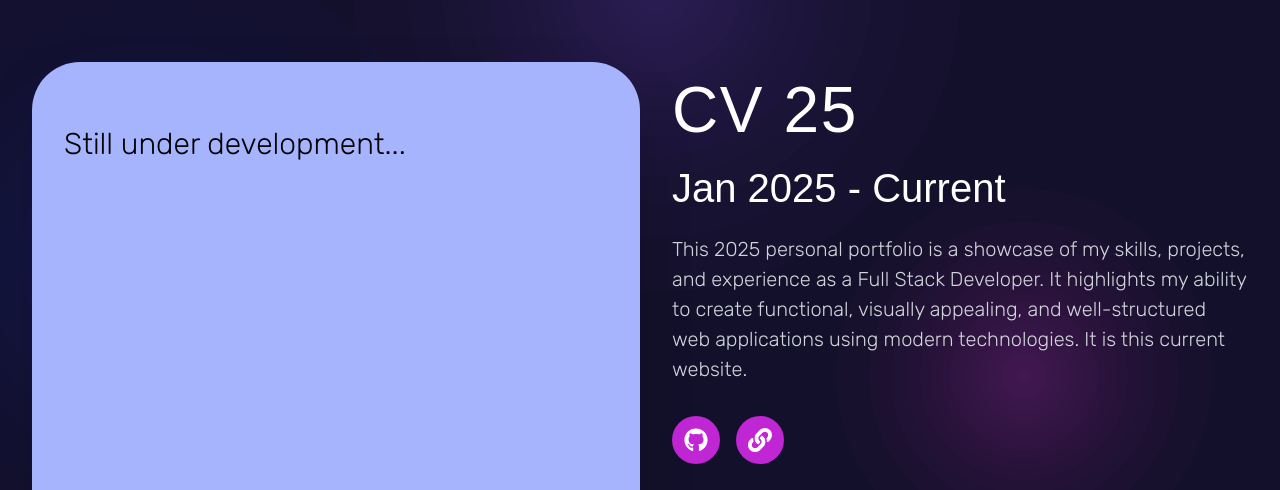
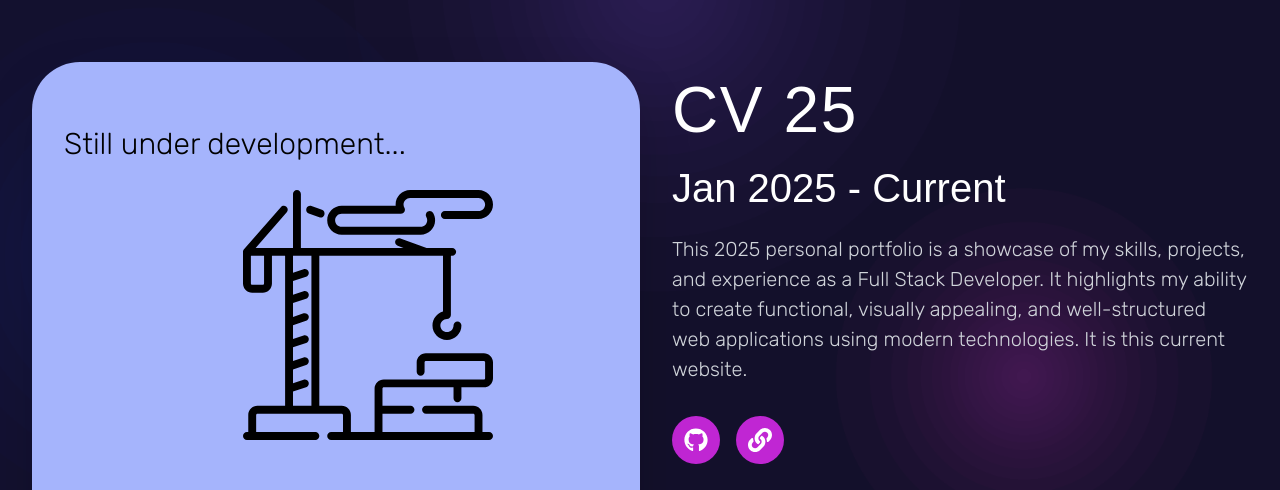
Before and after one commit to kahalagan00/cv-25, a Next.js app: page /projects in a window 1280 px wide. Shown: the part 984-1474 px from the top of the page. Built offline with nearby package versions, Linux system fonts and the light colour scheme.

Commit message:
added google analytics

```diff
--- a/src/app/layout.tsx
+++ b/src/app/layout.tsx
@@ -4,6 +4,7 @@ import "./globals.css";
 import Header from "./_components/Header";
 import { LinkProvider } from "./contexts/useLink";
 import Image from "next/image";
+import Script from "next/script";
 
 const geistSans = Geist({
   variable: "--font-geist-sans",
@@ -30,9 +31,29 @@ export default function RootLayout({
 }>) {
   return (
     <html lang="en">
+      <head></head>
       <body
         className={`${geistSans.variable} ${geistMono.variable} bg-[#13102b] antialiased`}
       >
+        {/* Add the Google Analytics script */}
+        <Script
+          strategy="afterInteractive"
+          src={`https://www.googletagmanager.com/gtag/js?id=G-BV0JM95MML`}
+        />
+        <Script
+          id="google-analytics"
+          strategy="afterInteractive"
+          dangerouslySetInnerHTML={{
+            __html: `
+              window.dataLayer = window.dataLayer || [];
+              function gtag(){dataLayer.push(arguments);}
+              gtag('js', new Date());
+              gtag('config', 'G-BV0JM95MML', {
+                page_path: window.location.pathname,
+              });
+            `,
+          }}
+        />
         <LinkProvider>
           <div className="mx-auto max-w-screen-2xl px-4">
             <Header />
--- a/src/app/projects/page.tsx
+++ b/src/app/projects/page.tsx
@@ -80,13 +80,19 @@ const ProjectRow = ({ project }: { project: Project }) => {
               alt="Demo of project"
               src={project?.projectDemo}
               fill
-              className="object-cover"
+              className="object-contain"
             />
           ) : (
             <div
-              className={`ml-8 mt-16 text-black ${rubikRegular.className} text-3xl`}
+              className={`ml-8 mt-16 text-black ${rubikRegular.className} relative h-1/2 w-full text-3xl`}
             >
-              Still under development...
+              <p className="">Still under development...</p>
+              <Image
+                alt="Project under construction photo"
+                src={"/images/projects_images/demos/UnderDevelopment_Demo.svg"}
+                fill
+                className="mt-16 object-contain"
+              />
             </div>
           )}
         </div>
```
Also changed, not shown: public/images/projects_images/demos/UnderDevelopment_Demo.svg (added).
